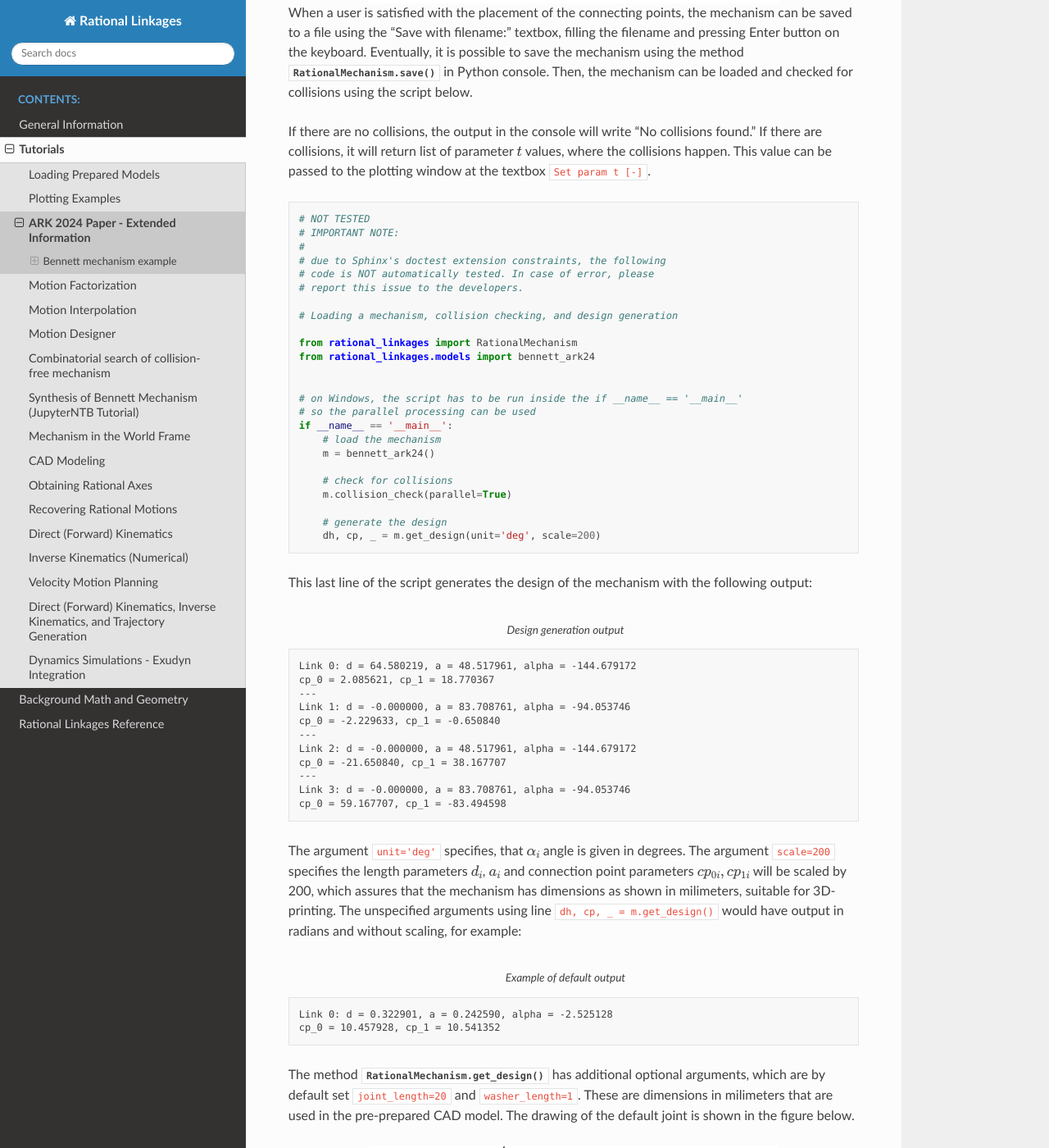
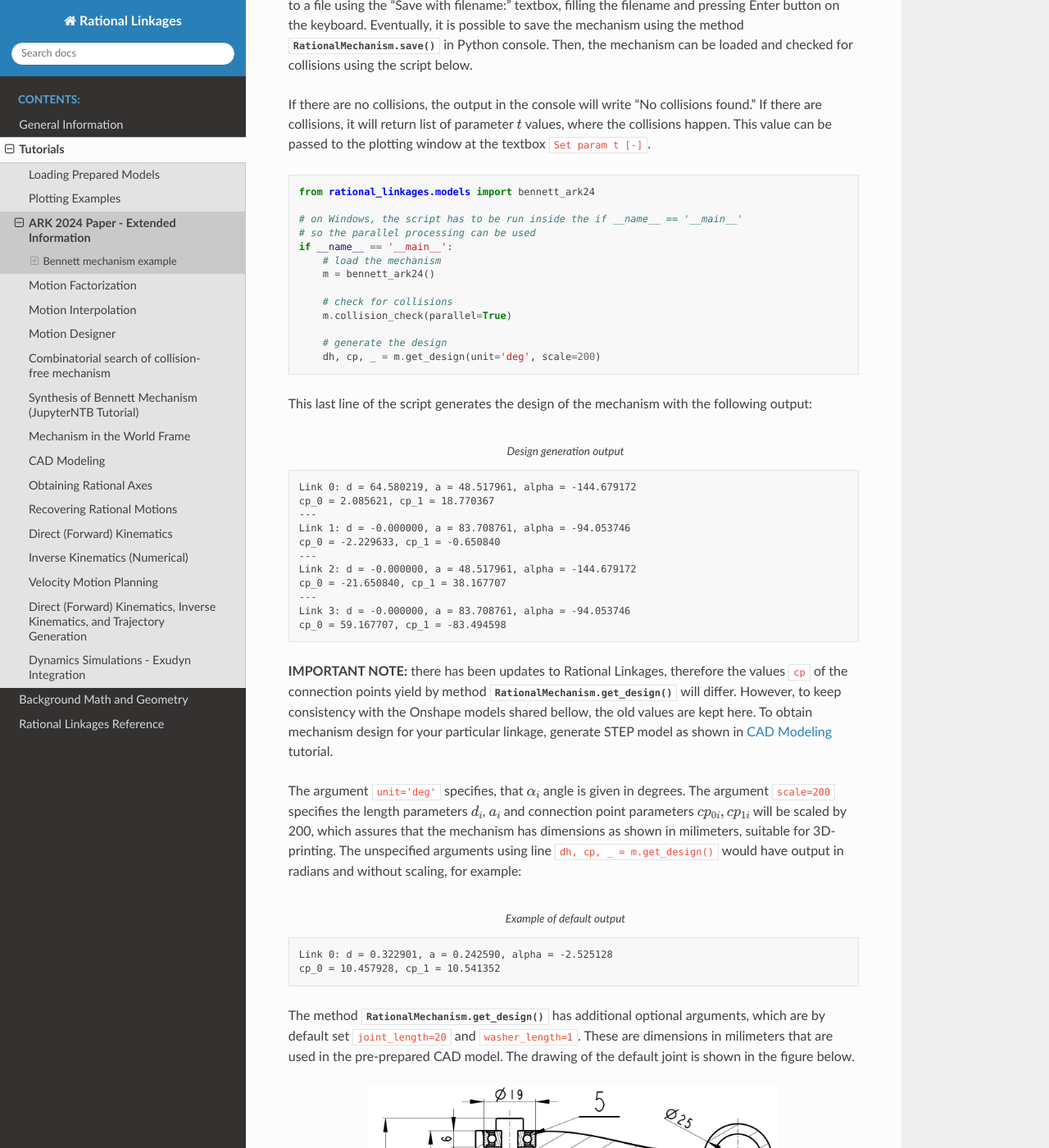
Before and after one commit to hucik14/rational-linkages, a Sphinx documentation site: the page built from docs/source/tutorials/ark2024.rst, in a window 1280 px wide and 1400 px high, scrolled down 2604 px. Shown: the whole window at 82% size. Built offline with Sphinx 7.4.7 and the Read the Docs theme 3.1.0, drawn with Linux system fonts in a browser that asks for light colours; cross-references to code outside the pages are shown as plain code; some of the changed text lies outside the part shown.

Commit message:
ark24 docs update

```diff
--- /dev/null
+++ b/docs/source/examples/d_ark2024_bennett.py
@@ -0,0 +1,27 @@
+from rational_linkages import RationalCurve, RationalMechanism, FactorizationProvider, Plotter
+import numpy as np
+
+coeffs = np.array([[0, 0, 0],
+                   [4440, 39870, 22134],
+                   [16428, 9927, -42966],
+                   [-37296, -73843, -115878],
+                   [0, 0, 0],
+                   [-1332, -14586, -7812],
+                   [-2664, -1473, 6510],
+                   [-1332, -1881, -3906]])
+
+# define a rational curve object
+c = RationalCurve.from_coeffs(coeffs)
+
+# factorize the curve
+factors = c.factorize()
+
+# define a mechanism object
+m = RationalMechanism(factors)
+
+# define a plotter object, set interactive mode and number of discrete steps
+# to plot the curve
+p = Plotter(mechanism=m, steps=500, arrows_length=0.05)
+
+# plot the mechanism
+p.show()
--- /dev/null
+++ b/docs/source/examples/d_ark2024_parallel_colls.py
@@ -0,0 +1,13 @@
+from rational_linkages.models import bennett_ark24
+
+# on Windows, the script has to be run inside the if __name__ == '__main__'
+# so the parallel processing can be used
+if __name__ == '__main__':
+    # load the mechanism
+    m = bennett_ark24()
+
+    # check for collisions
+    m.collision_check(parallel=True)
+
+    # generate the design
+    dh, cp, _ = m.get_design(unit='deg', scale=200)
--- a/docs/source/tutorials/ark2024.rst
+++ b/docs/source/tutorials/ark2024.rst
@@ -31,39 +31,8 @@ It performs the motion :math:`C(t)` given byt the following equation
 
 This equation serves as the input for the following script.
 
-.. code-block:: python
-
-        # Bennett mechanism example
-
-        from rational_linkages import RationalCurve, RationalMechanism, FactorizationProvider, Plotter
-        import numpy as np
-
-        coeffs = np.array([[0, 0, 0],
-                           [4440, 39870, 22134],
-                           [16428, 9927, -42966],
-                           [-37296,-73843,-115878],
-                           [0, 0, 0],
-                           [-1332, -14586, -7812],
-                           [-2664, -1473, 6510],
-                           [-1332, -1881, -3906]])
-
-        # define a rational curve object
-        c = RationalCurve.from_coeffs(coeffs)
-
-        # factorize the curve
-        factors = c.factorize()
-
-        # define a mechanism object
-        m = RationalMechanism(factors)
-
-        # define a plotter object, set interactive mode and number of discrete steps
-        # to plot the curve
-        p = Plotter(mechanism=m, steps=500, arrows_length=0.05)
-
-        # plot the mechanism
-        p.show()
-
-.. clear-namespace
+.. literalinclude:: /examples/d_ark2024_bennett.py
+    :language: python
 
 
 The curve :math:`C(t)` is of degree 2 in the variable :math:`t`, and can be factorized
@@ -155,33 +124,8 @@ If there are collisions, it will return list of parameter :math:`t` values, wher
 collisions happen. This value can be passed to the plotting window at the textbox
 :code:`Set param t [-]`.
 
-.. code-block:: python
-
-        # NOT TESTED
-        # IMPORTANT NOTE:
-        #
-        # due to Sphinx's doctest extension constraints, the following
-        # code is NOT automatically tested. In case of error, please
-        # report this issue to the developers.
-
-        # Loading a mechanism, collision checking, and design generation
-
-        from rational_linkages import RationalMechanism
-        from rational_linkages.models import bennett_ark24
-
-
-        # on Windows, the script has to be run inside the if __name__ == '__main__'
-        # so the parallel processing can be used
-        if __name__ == '__main__':
-            # load the mechanism
-            m = bennett_ark24()
-
-            # check for collisions
-            m.collision_check(parallel=True)
-
-            # generate the design
-            dh, cp, _ = m.get_design(unit='deg', scale=200)
-.. clear-namespace
+.. literalinclude:: /examples/d_ark2024_parallel_colls.py
+    :language: python
 
 This last line of the script generates the design of the mechanism with the following
 output:
@@ -200,6 +144,11 @@ output:
         ---
         Link 3: d = -0.000000, a = 83.708761, alpha = -94.053746
         cp_0 = 59.167707, cp_1 = -83.494598
+
+**IMPORTANT NOTE:** there has been updates to Rational Linkages, therefore the values ``cp`` of the connection
+points yield by method :meth:`.RationalMechanism.get_design` will differ. However, to keep consistency with
+the Onshape models shared bellow, the old values are kept here. To obtain mechanism design for your
+particular linkage, generate STEP model as shown in :ref:`cad_tutorial` tutorial.
 
 The argument :code:`unit='deg'` specifies, that :math:`\alpha_i` angle is given in
 degrees. The argument :code:`scale=200` specifies the length parameters :math:`d_i`,
```
Also changed, not shown: other parts of docs/source/tutorials/ark2024.rst (+1 -1 lines).
